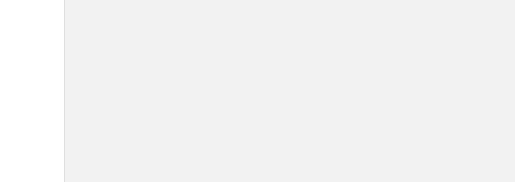
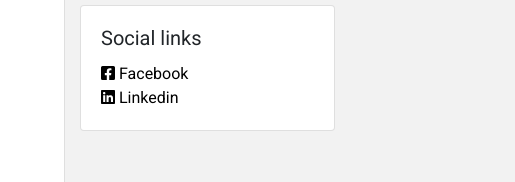
Before and after one commit to shourav9884/shourav9884.github.io, a plain HTML site: page stbadhon/index.html in a window 1280 px wide. Shown: the part 319-501 px from the top of the page, 765-1280 px from the left. Drawn offline with nearby package versions, Linux system fonts and the light colour scheme.

Commit message:
for badhn links updated

```diff
--- a/stbadhon/index.html
+++ b/stbadhon/index.html
@@ -1,7 +1,7 @@
 <!DOCTYPE html>
 <html>
 <head>
-	<title>Ashfaq sayeed</title>
+	<title>Md. Ashfak Sayed</title>
 	<link rel="stylesheet" href="https://stackpath.bootstrapcdn.com/bootstrap/4.4.1/css/bootstrap.min.css" integrity="sha384-Vkoo8x4CGsO3+Hhxv8T/Q5PaXtkKtu6ug5TOeNV6gBiFeWPGFN9MuhOf23Q9Ifjh" crossorigin="anonymous">
 	<link rel="stylesheet" type="text/css" href="https://cdnjs.cloudflare.com/ajax/libs/font-awesome/5.12.1/css/all.min.css">
 	<link href="https://fonts.googleapis.com/css?family=Roboto&display=swap" rel="stylesheet">
@@ -189,13 +189,27 @@
 				    		<img src="https://cdn2.iconfinder.com/data/icons/picons-social/57/79-upwork-2-512.png" width="20" height="20">
 				    		UpWork
 				    	</a><br>
-				    	<a href="">
+				    	<a href="https://www.freelancer.com/u/stbadhon">
 				    		<img src="https://camo.githubusercontent.com/3ec922c3c007ba793f5719476b9ed7588b43096d/687474703a2f2f692e737461636b2e696d6775722e636f6d2f36774c69492e6a7067" width="20" height="20">
 				    		Freelancer
 				    	</a> <br>
-				    	<a href="">
+				    	<a href="https://www.guru.com/service/digital-marketer-va/bangladesh/dhaka/dhaka/3717987">
 				    		<img src="https://s3-us-west-2.amazonaws.com/huntimages/production/steemhunt/2018-11-16/dca6282c-guru.jpg" width="20" height="20">
 				    		Guru.com
+				    	</a>
+					</p>
+				  </div>
+				</div>
+				<div class="card mt-2">
+				  <div class="card-body">
+				    <h5 class="card-title">Social links</h5>
+				    <p class="card-text profession_link_container">
+				    	<a href="https://www.facebook.com/st.badhon">
+				    		<i class="fab fa-facebook-square"></i> Facebook
+				    	</a><br>
+				    	<a href="https://www.linkedin.com/in/stbadhon/">
+				    		<i class="fab fa-linkedin"></i>
+				    		Linkedin
 				    	</a>
 					</p>
 				  </div>
```
